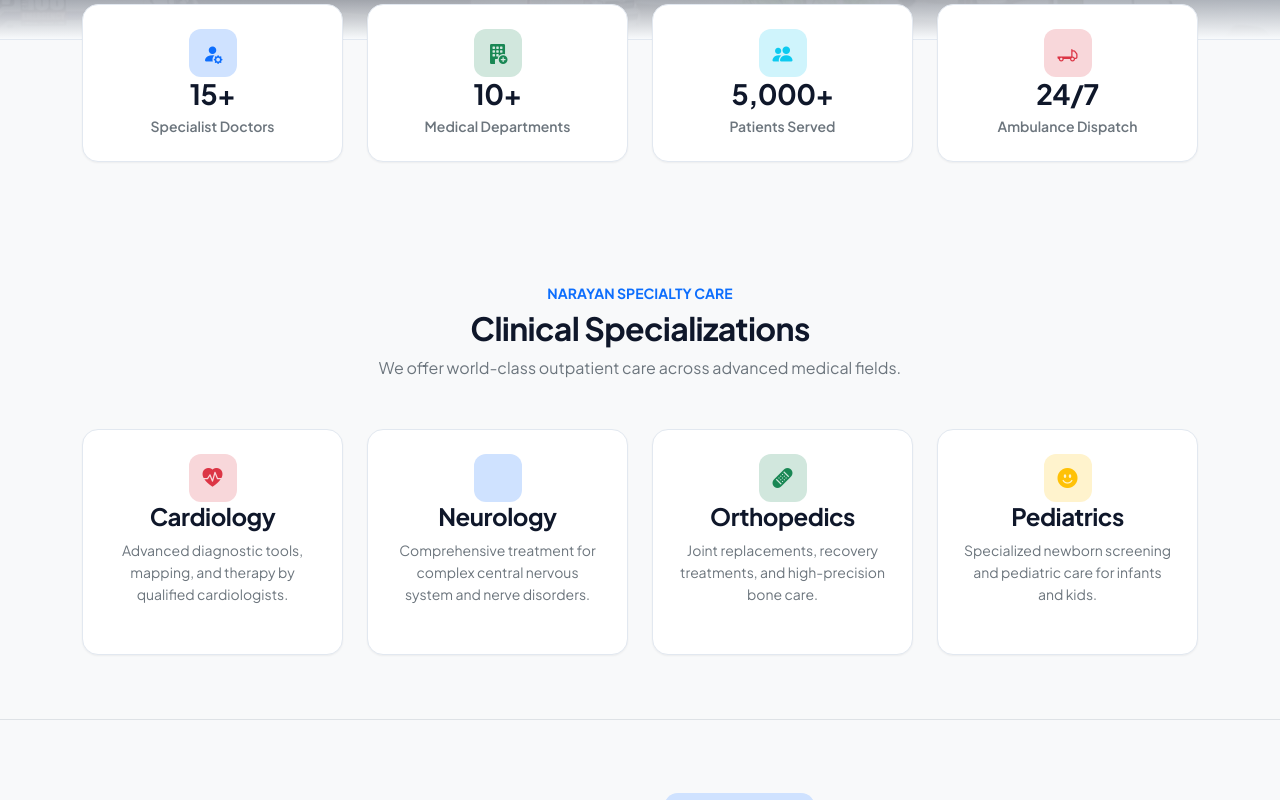
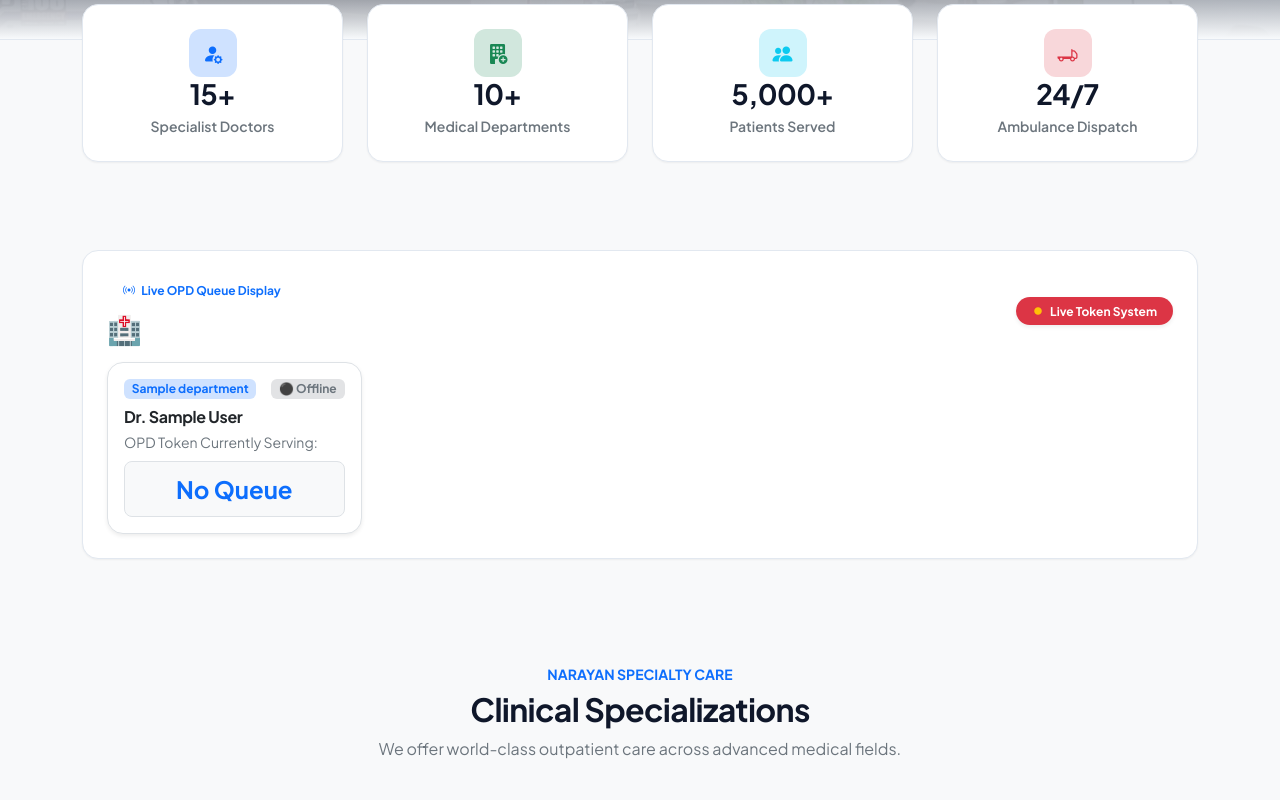
Before and after one commit to MAHARSHIDAVE700/Hospital_Project, a PHP site: page /predict-wait-time/ in a window 1280 px wide. Shown: the part 721-1521 px from the top of the page. Run offline with PHP 8.4, Linux system fonts and the light colour scheme; tables that the repository leaves empty or names only in its code hold one stand-in row (values such as "Sample post"); some libraries are stand-ins or nearby versions.

Commit message:
Implement continuous sequential token numbering (1,2,3...) and public live token display

```diff
--- a/includes/config.php
+++ b/includes/config.php
@@ -46,4 +46,26 @@ try {
 }
 
 require_once __DIR__ . '/activity_logger.php';
+
+if (!function_exists('getNextContinuousToken')) {
+    function getNextContinuousToken($conn) {
+        $res = $conn->query("
+            SELECT token_number
+            FROM appointments
+            WHERE token_number IS NOT NULL AND token_number != ''
+        ");
+        $maxNum = 0;
+        if ($res) {
+            while ($row = $res->fetch_assoc()) {
+                $val = trim($row['token_number']);
+                $num = (int)preg_replace('/[^0-9]/', '', $val);
+                if ($num > $maxNum) {
+                    $maxNum = $num;
+                }
+            }
+        }
+        $nextNum = $maxNum + 1;
+        return (string)$nextNum;
+    }
+}
 ?>
--- a/index.php
+++ b/index.php
@@ -153,6 +153,65 @@
                 <h3 class="fw-bold mb-1">24/7</h3>
                 <p class="text-secondary small mb-0 fw-semibold">Ambulance Dispatch</p>
             </div>
+        </div>
+    </div>
+</section>
+
+<!-- Live OPD Queue Token Monitor Section -->
+<section id="live-queue-monitor" class="container py-3 my-2">
+    <div class="card-modern shadow-lg border-0 p-4" style="background: linear-gradient(135deg, #0d6efd 0%, #0a58ca 100%); color: white; border-radius: 16px;">
+        <div class="d-flex justify-content-between align-items-center mb-3">
+            <div>
+                <span class="badge bg-white text-primary fw-bold px-3 py-2 rounded-pill"><i class="bi bi-broadcast me-1"></i> Live OPD Queue Display</span>
+                <h3 class="fw-bold mt-2 text-white mb-0">🏥 Doctor Live OPD Serving Tokens</h3>
+            </div>
+            <div>
+                <span class="badge bg-danger text-white px-3 py-2 rounded-pill shadow-sm"><i class="bi bi-record-fill text-warning me-1"></i> Live Token System</span>
+            </div>
+        </div>
+        <div class="row g-3">
+            <?php
+                $liveDocs = $conn->query("
+                    SELECT d.doctor_id, d.full_name, dep.department_name, d.status, d.last_active_at
+                    FROM doctors d
+                    LEFT JOIN departments dep ON d.department_id = dep.department_id
+                    ORDER BY d.full_name ASC LIMIT 4
+                ");
+                if ($liveDocs && $liveDocs->num_rows > 0) {
+                    while ($ld = $liveDocs->fetch_assoc()) {
+                        $docId = $ld['doctor_id'];
+                        $isLive = (!empty($ld['last_active_at']) && (time() - strtotime($ld['last_active_at'])) <= 300);
+
+                        // Current serving token today
+                        $servingQuery = $conn->query("SELECT token_number FROM appointments WHERE doctor_id='$docId' AND appointment_date=CURRENT_DATE AND queue_status='Called' LIMIT 1");
+                        $servingAppt = $servingQuery ? $servingQuery->fetch_assoc() : null;
+
+                        if ($servingAppt && !empty($servingAppt['token_number'])) {
+                            $liveTokenDisp = "Token #" . $servingAppt['token_number'];
+                        } else {
+                            $waitQuery = $conn->query("SELECT token_number FROM appointments WHERE doctor_id='$docId' AND appointment_date=CURRENT_DATE AND queue_status='Waiting' ORDER BY queue_position ASC LIMIT 1");
+                            $waitAppt = $waitQuery ? $waitQuery->fetch_assoc() : null;
+                            $liveTokenDisp = ($waitAppt && !empty($waitAppt['token_number'])) ? "Token #" . $waitAppt['token_number'] : "No Queue";
+                        }
+            ?>
+                <div class="col-md-3 col-sm-6">
+                    <div class="bg-white text-dark rounded-4 p-3 shadow-sm h-100 border">
+                        <div class="d-flex justify-content-between align-items-center mb-2">
+                            <span class="badge bg-primary-subtle text-primary fw-bold"><?= htmlspecialchars($ld['department_name'] ?? 'General') ?></span>
+                            <?php if ($isLive && $ld['status'] === 'Available'): ?>
+                                <span class="badge bg-success-subtle text-success fw-bold">🟢 Serving Now</span>
+                            <?php else: ?>
+                                <span class="badge bg-secondary-subtle text-secondary fw-bold">⚫ Offline</span>
+                            <?php endif; ?>
+                        </div>
+                        <h6 class="fw-bold text-dark mb-1">Dr. <?= htmlspecialchars($ld['full_name']) ?></h6>
+                        <small class="text-secondary d-block mb-2">OPD Token Currently Serving:</small>
+                        <div class="fs-4 fw-bold text-primary text-center py-2 bg-light rounded-3 border">
+                            <?= htmlspecialchars($liveTokenDisp) ?>
+                        </div>
+                    </div>
+                </div>
+            <?php } } ?>
         </div>
     </div>
 </section>
--- a/patient/get_all_queues.php
+++ b/patient/get_all_queues.php
@@ -35,7 +35,7 @@ while ($doc = $query->fetch_assoc()) {
     $liveAppt = $liveQuery ? $liveQuery->fetch_assoc() : null;
     $liveToken = '-';
     if ($liveAppt && !empty($liveAppt['token_number'])) {
-        $liveToken = $liveAppt['token_number'];
+        $liveToken = is_numeric($liveAppt['token_number']) ? 'Token #' . $liveAppt['token_number'] : $liveAppt['token_number'];
     } else {
         // Fallback to next waiting
         $waitingQuery = $conn->query("
@@ -48,7 +48,7 @@ while ($doc = $query->fetch_assoc()) {
         ");
         $waitAppt = $waitingQuery ? $waitingQuery->fetch_assoc() : null;
         if ($waitAppt && !empty($waitAppt['token_number'])) {
-            $liveToken = $waitAppt['token_number'];
+            $liveToken = is_numeric($waitAppt['token_number']) ? 'Token #' . $waitAppt['token_number'] : $waitAppt['token_number'];
         } else {
             // Get last completed today
             $lastCompletedQuery = $conn->query("
@@ -60,7 +60,7 @@ while ($doc = $query->fetch_assoc()) {
                 ORDER BY queue_position DESC LIMIT 1
             ");
             $lastComp = $lastCompletedQuery ? $lastCompletedQuery->fetch_assoc() : null;
-            $liveToken = ($lastComp && !empty($lastComp['token_number'])) ? $lastComp['token_number'] : '-';
+            $liveToken = ($lastComp && !empty($lastComp['token_number'])) ? (is_numeric($lastComp['token_number']) ? 'Token #' . $lastComp['token_number'] : $lastComp['token_number']) : '-';
         }
     }
 
```
Also changed, not shown: admin/book_appointment.php (+5 -27 lines), admin/update_appointment.php (+2 -11 lines), appointment.php (+4 -3 lines), includes/migrate_continuous_tokens.php (added, +31 -0 lines), patient/get_queue_status.php (+7 -7 lines).
